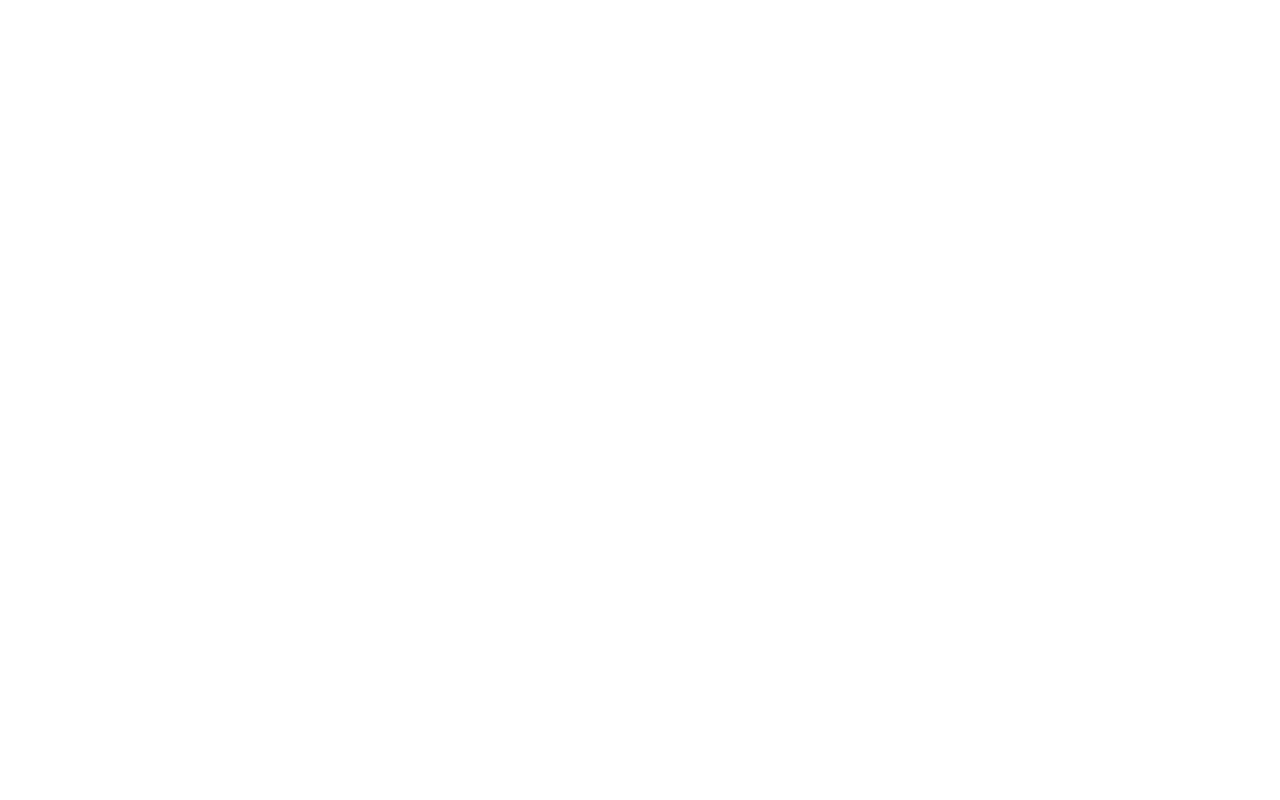
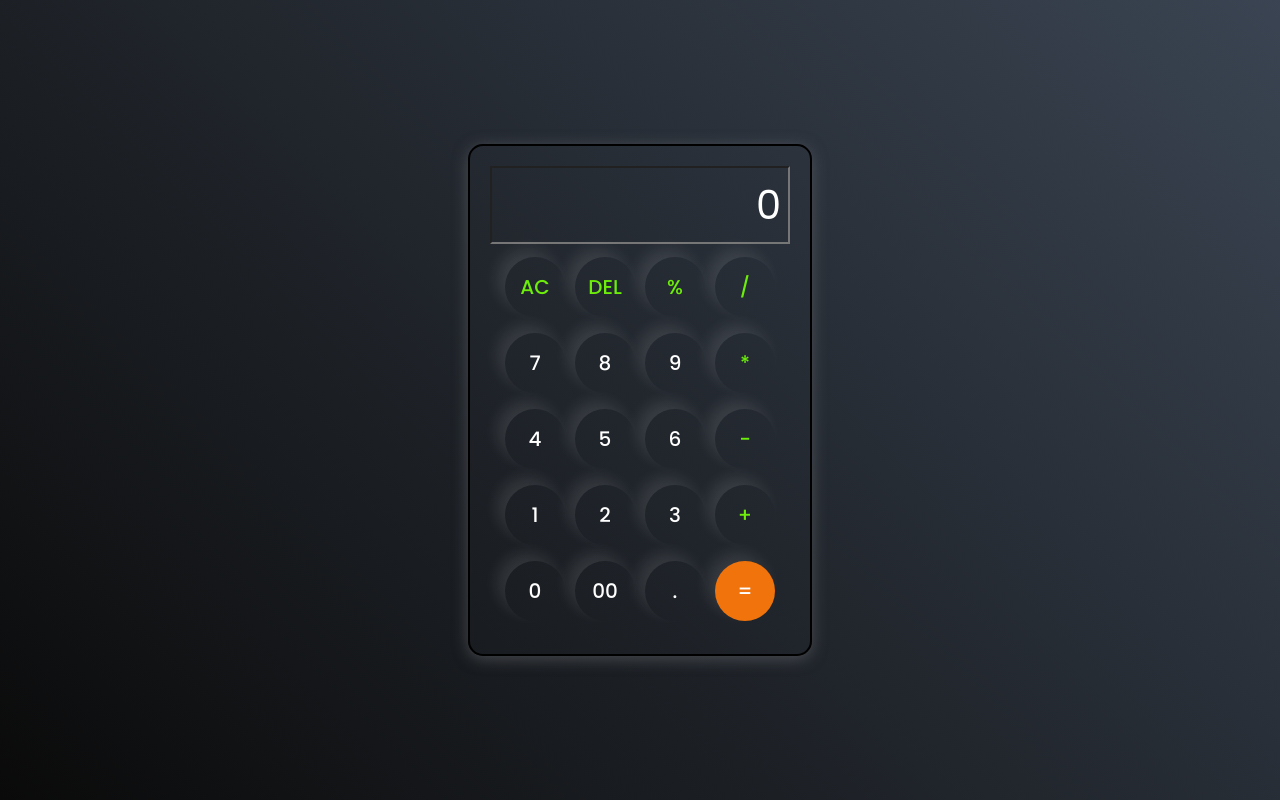
Before and after one commit to Vinay-vaja/JavaScript_Projects_only, a plain HTML site: page Calculator/index.html in a window 1280 px wide. Drawn offline with Linux system fonts and the light colour scheme.

Commit message:
Add files via upload

```diff
--- a/Calculator/index.html
+++ b/Calculator/index.html
@@ -1 +1,48 @@
-<!-- it is the html file for calculator -->
+<!DOCTYPE html>
+<html lang="en">
+<head>
+    <meta charset="UTF-8">
+    <meta name="viewport" content="width=device-width, initial-scale=1.0">
+    <title>Basic Caculator</title>
+    <link rel="stylesheet" href="style.css
+    ">
+</head>
+<body>
+    <div class="container">
+    <div class="calculator">
+        <input type="text" placeholder="0" id="inputBar">
+        <div class="buttons">
+            <button class="operator">AC</button>
+            <button class="operator">DEL</button>
+            <button class="operator">%</button>
+            <button class="operator">/</button>
+        </div>
+        <div class="buttons">
+            <button>7</button>
+            <button>8</button>
+            <button>9</button>
+            <button class="operator">*</button>
+        </div>
+        <div class="buttons">
+            <button>4</button>
+            <button>5</button>
+            <button>6</button>
+            <button class="operator">-</button>
+        </div>
+        <div class="buttons">
+            <button>1</button>
+            <button>2</button>
+            <button>3</button>
+            <button  class="operator">+</button>
+        </div>
+        <div class="buttons">
+            <button>0</button>
+            <button>00</button>
+            <button>.</button>
+            <button class="eqlBtn">=</button>
+        </div>
+    </div>
+    </div>
+    <script src="script.js"></script>
+</body>
+</html>
```
